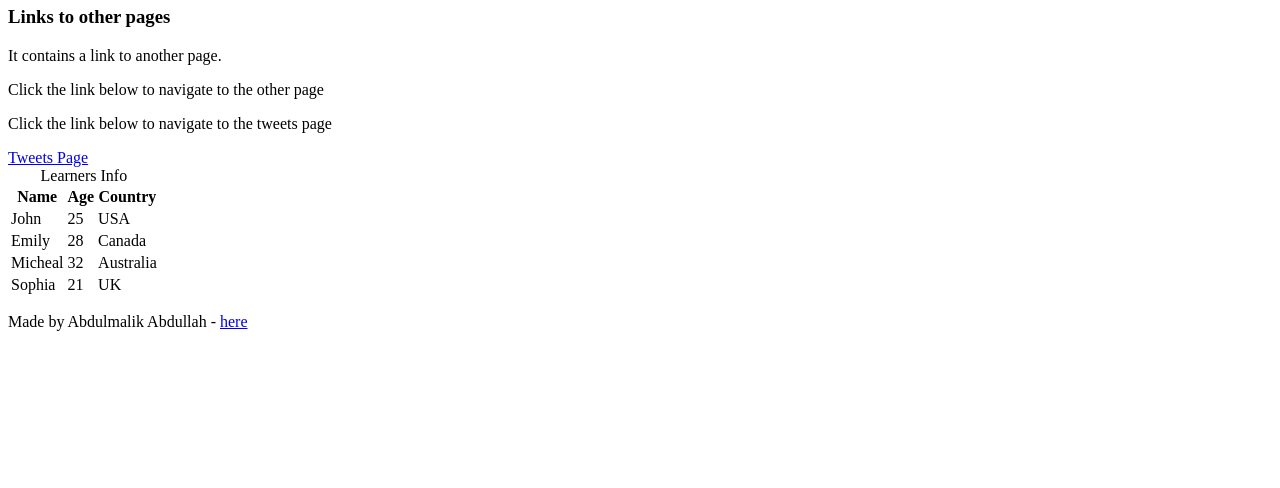
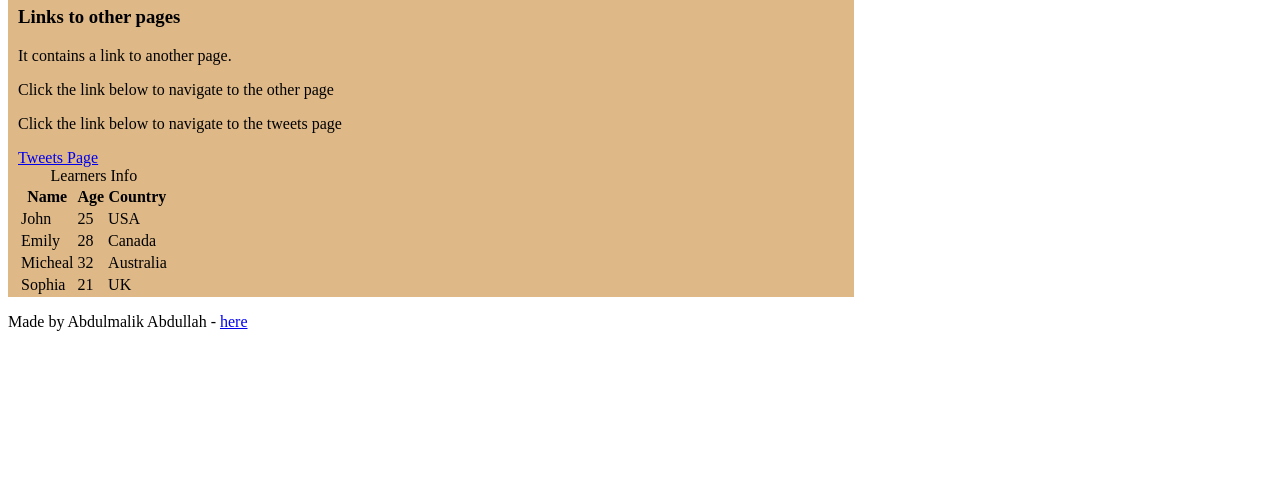
Before and after one commit to Abdullah-dev-lab/alx_html_css, a plain HTML site: page css_basic/index.html in a window 1280 px wide. Shown: the part 312-800 px from the top of the page. Drawn offline with Linux system fonts and the light colour scheme.

Commit message:
Modify index.html and styles.css

```diff
--- a/css_basic/styles.css
+++ b/css_basic/styles.css
@@ -10,9 +10,12 @@ main {
 article {
     flex: 2;
     overflow-y: auto;
+    color: black;
+    background-color: burlywood;
+    margin: auto;
+    padding-left: 10px;
 }
 aside {
     flex: 1;
     overflow-y: auto;
 }
-}
```
